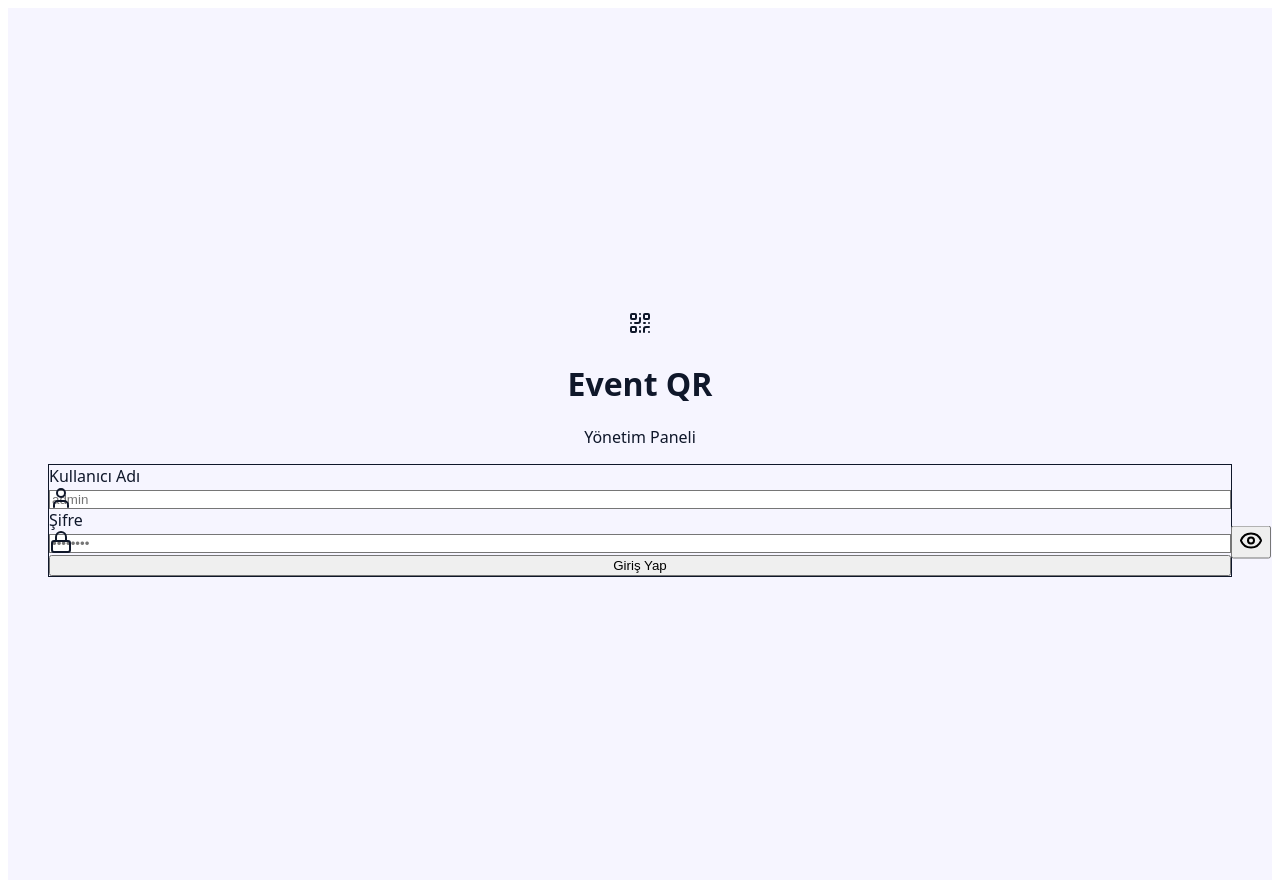
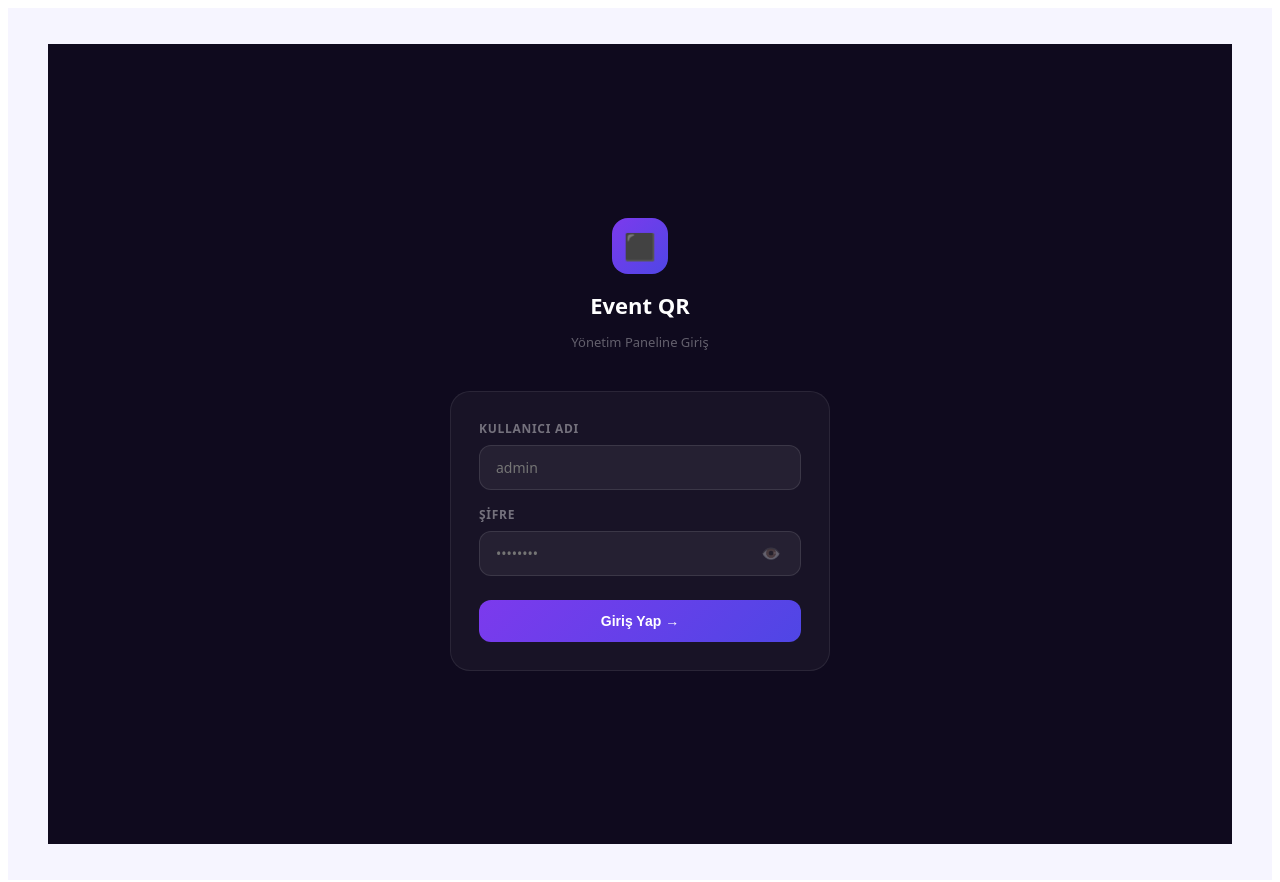
Before and after one commit to falici/anlik_bildirim, a Next.js app: page /admin/login in a window 1280 px wide. Shown: the top 882 px of the page. Built offline with nearby package versions, Linux system fonts and the light colour scheme.

Commit message:
Update page.tsx

```diff
--- a/app/admin/login/page.tsx
+++ b/app/admin/login/page.tsx
@@ -1,7 +1,6 @@
 'use client'
 import { useState } from 'react'
 import { useRouter } from 'next/navigation'
-import { QrCode, Lock, User, Eye, EyeOff } from 'lucide-react'
 
 export default function LoginPage() {
   const router = useRouter()
@@ -12,8 +11,7 @@ export default function LoginPage() {
 
   const submit = async (e: React.FormEvent) => {
     e.preventDefault()
-    setLoading(true)
-    setError('')
+    setLoading(true); setError('')
     const res = await fetch('/api/admin/login', {
       method: 'POST',
       headers: { 'Content-Type': 'application/json' },
@@ -26,63 +24,81 @@ export default function LoginPage() {
   }
 
   return (
-    <div className="min-h-screen bg-slate-50 flex items-center justify-center p-4">
-      <div className="w-full max-w-sm">
+    <div style={{
+      minHeight: '100vh', background: '#0f0a1e',
+      display: 'flex', alignItems: 'center', justifyContent: 'center', padding: 24,
+      fontFamily: 'system-ui,-apple-system,sans-serif'
+    }}>
+      <div style={{ width: '100%', maxWidth: 380 }}>
         {/* Logo */}
-        <div className="text-center mb-8">
-          <div className="inline-flex items-center justify-center w-16 h-16 bg-indigo-600 rounded-2xl mb-4 shadow-lg">
-            <QrCode className="w-8 h-8 text-white" />
-          </div>
-          <h1 className="text-2xl font-bold text-slate-900">Event QR</h1>
-          <p className="text-slate-500 text-sm mt-1">Yönetim Paneli</p>
+        <div style={{ textAlign: 'center', marginBottom: 40 }}>
+          <div style={{
+            width: 56, height: 56, borderRadius: 16, margin: '0 auto 16px',
+            background: 'linear-gradient(135deg,#7c3aed,#4f46e5)',
+            display: 'flex', alignItems: 'center', justifyContent: 'center', fontSize: 26
+          }}>⬛</div>
+          <h1 style={{ color: '#fff', fontSize: 22, fontWeight: 700, marginBottom: 6 }}>Event QR</h1>
+          <p style={{ color: 'rgba(255,255,255,0.35)', fontSize: 13 }}>Yönetim Paneline Giriş</p>
         </div>
 
         {/* Form */}
-        <div className="bg-white rounded-2xl shadow-sm border border-slate-200 p-6">
-          <form onSubmit={submit} className="space-y-4">
-            <div>
-              <label className="block text-sm font-medium text-slate-700 mb-1.5">Kullanıcı Adı</label>
-              <div className="relative">
-                <User className="absolute left-3 top-1/2 -translate-y-1/2 w-4 h-4 text-slate-400" />
-                <input
-                  type="text"
-                  value={form.username}
-                  onChange={e => setForm({ ...form, username: e.target.value })}
-                  className="w-full pl-10 pr-4 py-2.5 border border-slate-200 rounded-lg text-sm focus:outline-none focus:ring-2 focus:ring-indigo-500 focus:border-transparent"
-                  placeholder="admin"
-                  required
-                />
-              </div>
+        <div style={{
+          background: 'rgba(255,255,255,0.04)', border: '1px solid rgba(255,255,255,0.08)',
+          borderRadius: 20, padding: 28
+        }}>
+          <form onSubmit={submit}>
+            <div style={{ marginBottom: 16 }}>
+              <label style={{ display: 'block', fontSize: 12, fontWeight: 600, color: 'rgba(255,255,255,0.4)', letterSpacing: '0.06em', textTransform: 'uppercase', marginBottom: 8 }}>
+                Kullanıcı Adı
+              </label>
+              <input
+                type="text" value={form.username}
+                onChange={e => setForm({ ...form, username: e.target.value })}
+                required placeholder="admin"
+                style={{
+                  width: '100%', background: 'rgba(255,255,255,0.06)', border: '1px solid rgba(255,255,255,0.1)',
+                  borderRadius: 12, padding: '12px 16px', fontSize: 14, color: '#fff',
+                  outline: 'none', boxSizing: 'border-box', fontFamily: 'inherit'
+                }}
+              />
             </div>
 
-            <div>
-              <label className="block text-sm font-medium text-slate-700 mb-1.5">Şifre</label>
-              <div className="relative">
-                <Lock className="absolute left-3 top-1/2 -translate-y-1/2 w-4 h-4 text-slate-400" />
+            <div style={{ marginBottom: 24 }}>
+              <label style={{ display: 'block', fontSize: 12, fontWeight: 600, color: 'rgba(255,255,255,0.4)', letterSpacing: '0.06em', textTransform: 'uppercase', marginBottom: 8 }}>
+                Şifre
+              </label>
+              <div style={{ position: 'relative' }}>
                 <input
-                  type={showPass ? 'text' : 'password'}
-                  value={form.password}
+                  type={showPass ? 'text' : 'password'} value={form.password}
                   onChange={e => setForm({ ...form, password: e.target.value })}
-                  className="w-full pl-10 pr-10 py-2.5 border border-slate-200 rounded-lg text-sm focus:outline-none focus:ring-2 focus:ring-indigo-500 focus:border-transparent"
-                  placeholder="••••••••"
-                  required
+                  required placeholder="••••••••"
+                  style={{
+                    width: '100%', background: 'rgba(255,255,255,0.06)', border: '1px solid rgba(255,255,255,0.1)',
+                    borderRadius: 12, padding: '12px 44px 12px 16px', fontSize: 14, color: '#fff',
+                    outline: 'none', boxSizing: 'border-box', fontFamily: 'inherit'
+                  }}
                 />
-                <button type="button" onClick={() => setShowPass(!showPass)}
-                  className="absolute right-3 top-1/2 -translate-y-1/2 text-slate-400 hover:text-slate-600">
-                  {showPass ? <EyeOff className="w-4 h-4" /> : <Eye className="w-4 h-4" />}
-                </button>
+                <button type="button" onClick={() => setShowPass(!showPass)} style={{
+                  position: 'absolute', right: 14, top: '50%', transform: 'translateY(-50%)',
+                  background: 'none', border: 'none', cursor: 'pointer', fontSize: 16, color: 'rgba(255,255,255,0.3)'
+                }}>{showPass ? '🙈' : '👁️'}</button>
               </div>
             </div>
 
             {error && (
-              <div className="bg-red-50 border border-red-200 text-red-700 text-sm rounded-lg px-3 py-2">
-                {error}
-              </div>
+              <div style={{
+                background: 'rgba(239,68,68,0.1)', border: '1px solid rgba(239,68,68,0.2)',
+                borderRadius: 10, padding: '10px 14px', fontSize: 13, color: '#f87171', marginBottom: 16
+              }}>{error}</div>
             )}
 
-            <button type="submit" disabled={loading}
-              className="w-full bg-indigo-600 hover:bg-indigo-700 disabled:opacity-60 text-white font-medium py-2.5 rounded-lg text-sm transition-colors">
-              {loading ? 'Giriş yapılıyor...' : 'Giriş Yap'}
+            <button type="submit" disabled={loading} style={{
+              width: '100%', background: 'linear-gradient(135deg,#7c3aed,#4f46e5)',
+              border: 'none', borderRadius: 12, padding: '13px', fontSize: 14, fontWeight: 700,
+              color: '#fff', cursor: loading ? 'not-allowed' : 'pointer', opacity: loading ? 0.7 : 1,
+              transition: 'opacity 0.15s'
+            }}>
+              {loading ? 'Giriş yapılıyor...' : 'Giriş Yap →'}
             </button>
           </form>
         </div>
```
